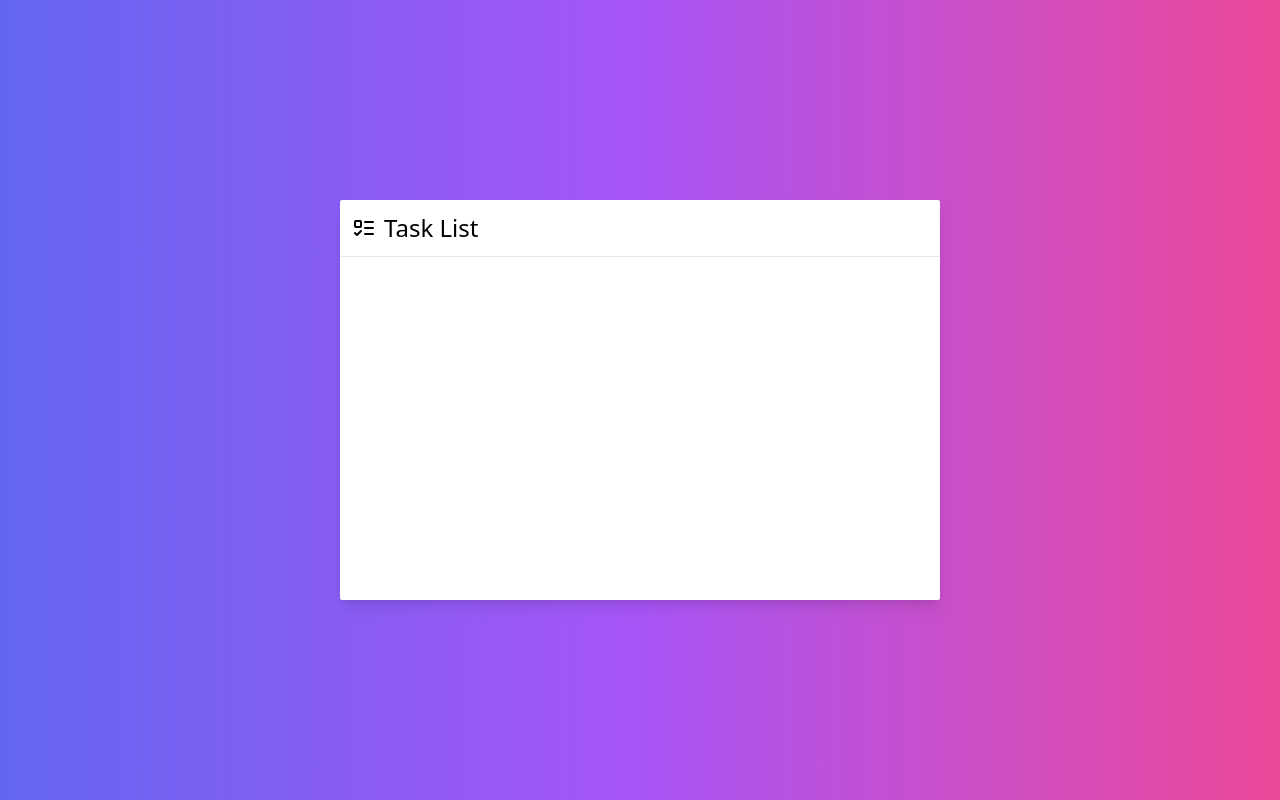
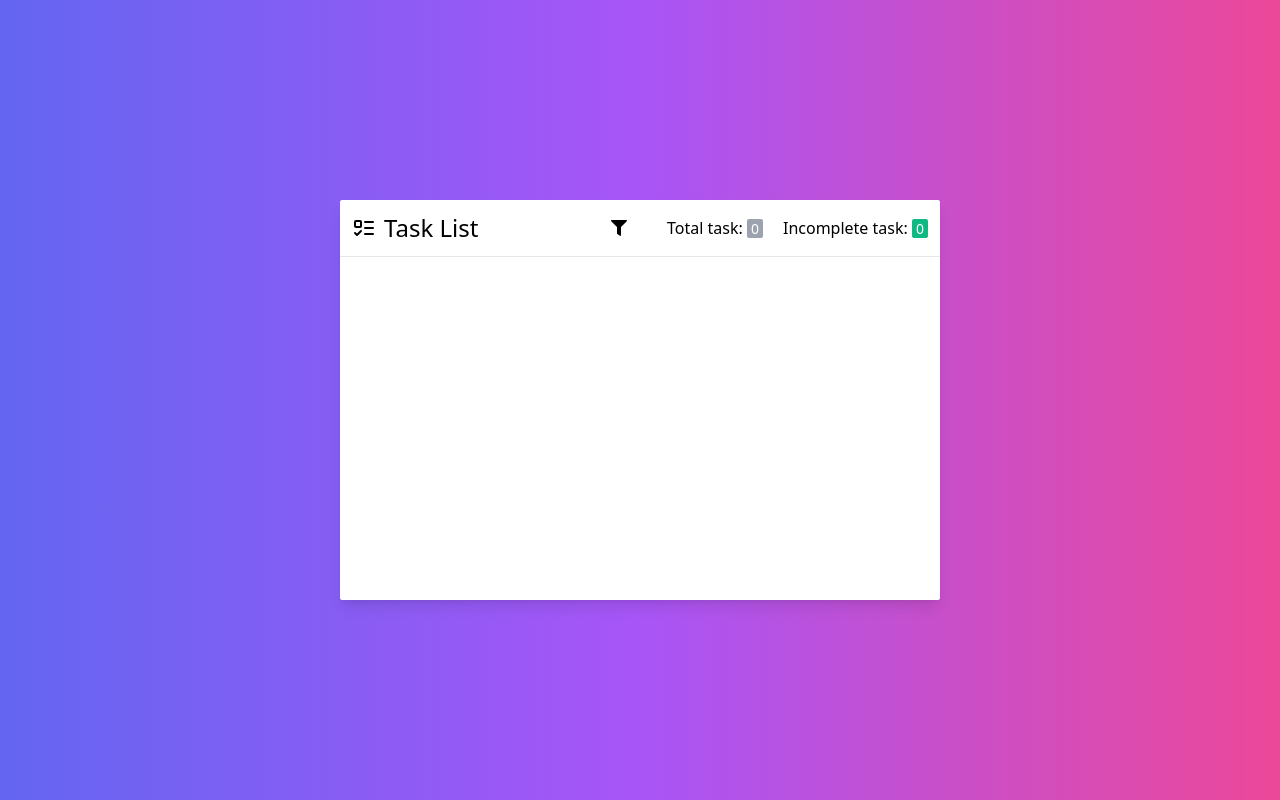
Before and after one commit to nahid-dev/to_to_app, a React (Vite) app: page / in a window 1280 px wide. Built offline with nearby package versions, Linux system fonts and the light colour scheme.

Commit message:
menu modification done

```diff
--- a/src/components/menu/Menu.jsx
+++ b/src/components/menu/Menu.jsx
@@ -1,12 +1,43 @@
 import React from "react";
 import { LuListTodo } from "react-icons/lu";
+import { FaFilter } from "react-icons/fa";
 
 const Menu = ({ title }) => {
   return (
-    <div className="border-b">
+    <div className="border-b flex items-center justify-between pr-3">
+      {/* App title */}
       <div className="text-2xl flex items-center m-3 ">
         <LuListTodo className="mr-2" />
         <span>{title}</span>
+      </div>
+
+      <div className="flex space-x-10 items-center">
+        {/* Filter option */}
+        <div className="" title="Priority filter">
+          <div className="cursor-pointer">
+            <FaFilter />
+          </div>
+        </div>
+
+        {/* Total task and incomplete task list area here */}
+        <div className="font-medium flex space-x-5">
+          <div>
+            <p>
+              Total task:{" "}
+              <span className="bg-gray-400 text-white px-1  text-sm rounded-sm">
+                0
+              </span>
+            </p>
+          </div>
+          <div>
+            <p>
+              Incomplete task:{" "}
+              <span className="bg-emerald-500 text-white px-1 text-sm rounded-sm">
+                0
+              </span>
+            </p>
+          </div>
+        </div>
       </div>
     </div>
   );
```
